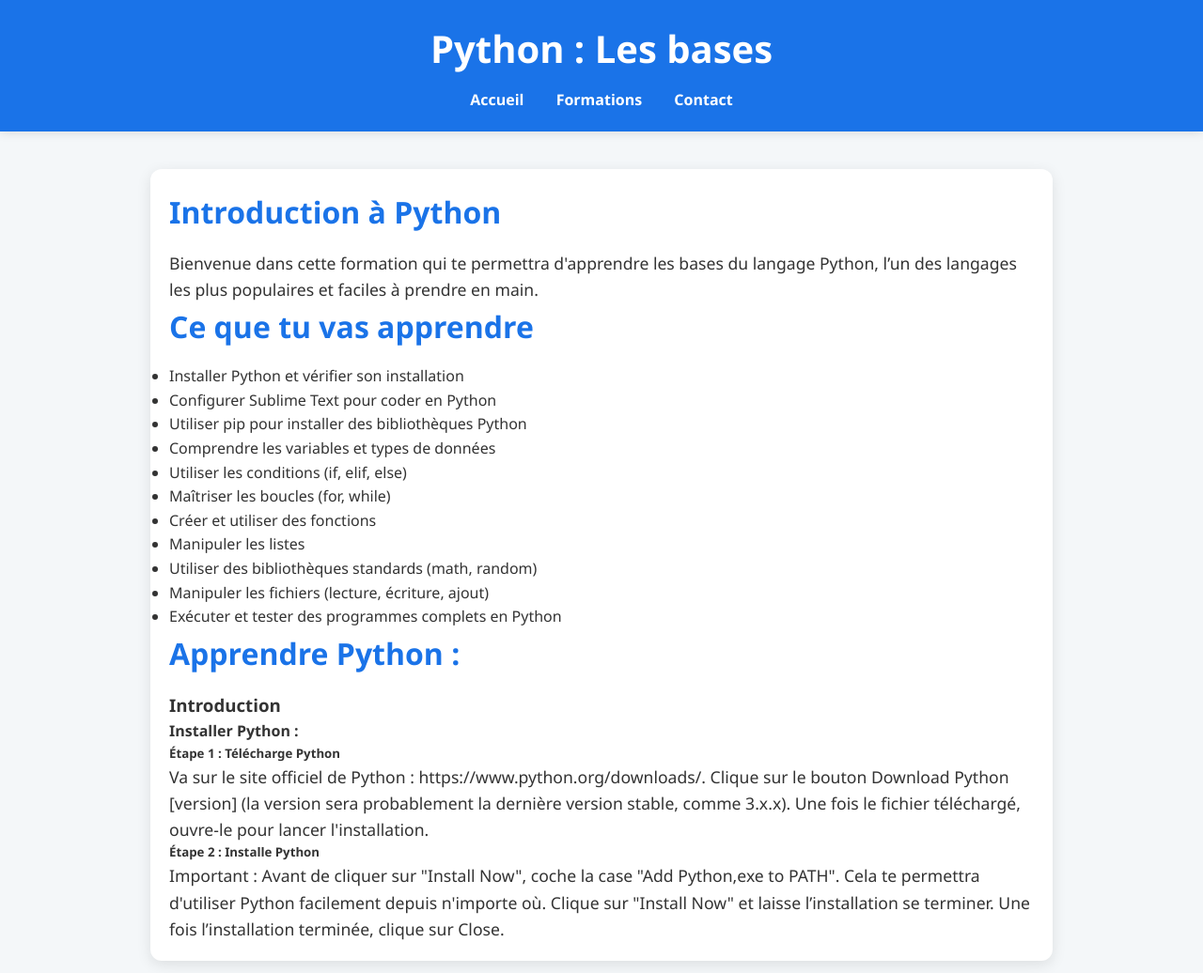
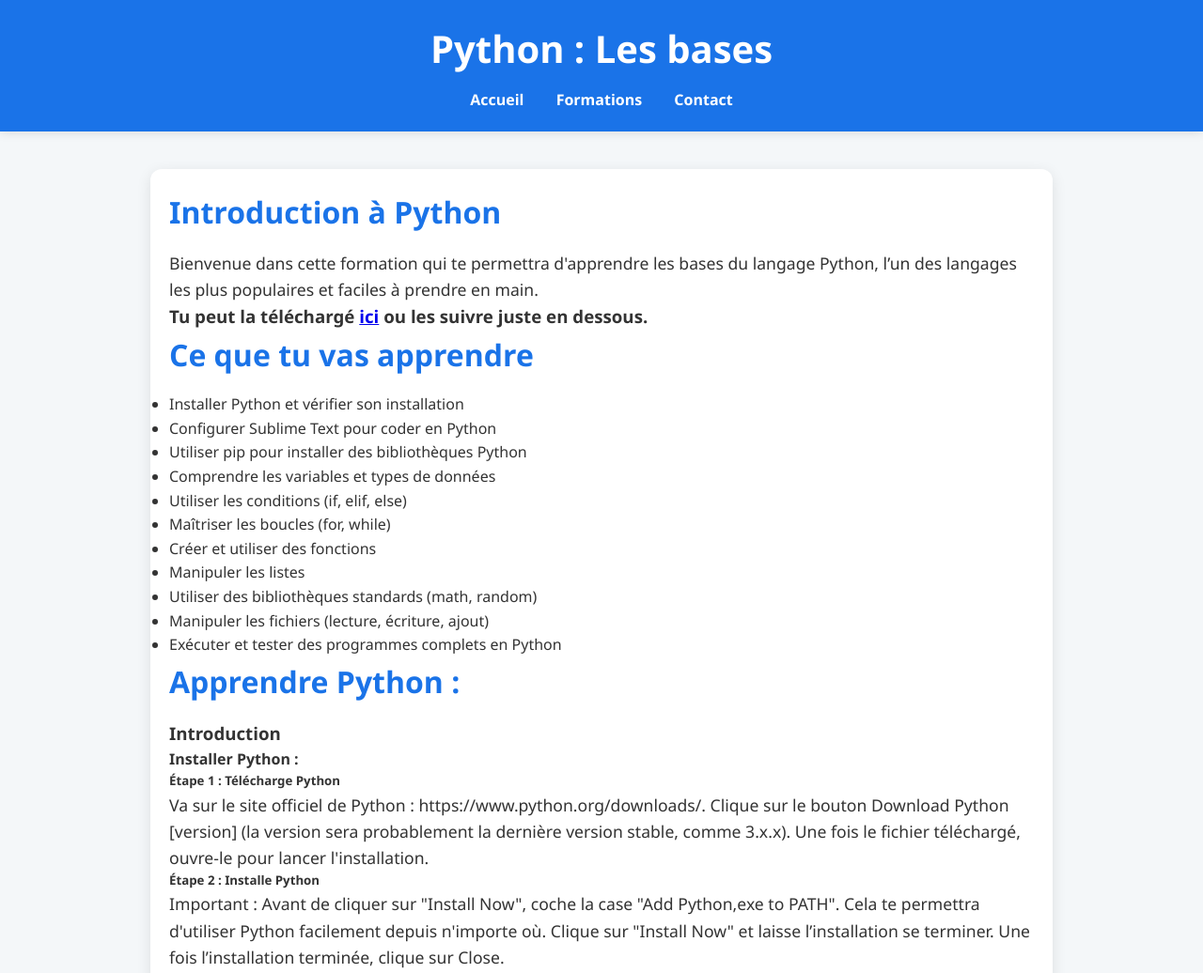
Before and after one commit to Tartuf59/Formation-F, a plain HTML site: page cours/python-les-bases.html in a window 1280 px wide. Shown: the top 1036 px of the page at 94% size. Drawn offline with Linux system fonts and the light colour scheme.

Commit message:
Update python-les-bases.html

```diff
--- a/cours/python-les-bases.html
+++ b/cours/python-les-bases.html
@@ -19,6 +19,7 @@
     <section>
       <h2>Introduction à Python</h2>
       <p>Bienvenue dans cette formation qui te permettra d'apprendre les bases du langage Python, l’un des langages les plus populaires et faciles à prendre en main.</p>
+      <h3>Tu peut la téléchargé <a href="https://mega.nz/file/Sew3CBYD#l_WgKkC7PYisB6YY3kmKzd1sX-eAajT6GhqCmfYpVNg">ici</a> ou les suivre juste en dessous.</h3>
     </section>
 
     <section>
```
